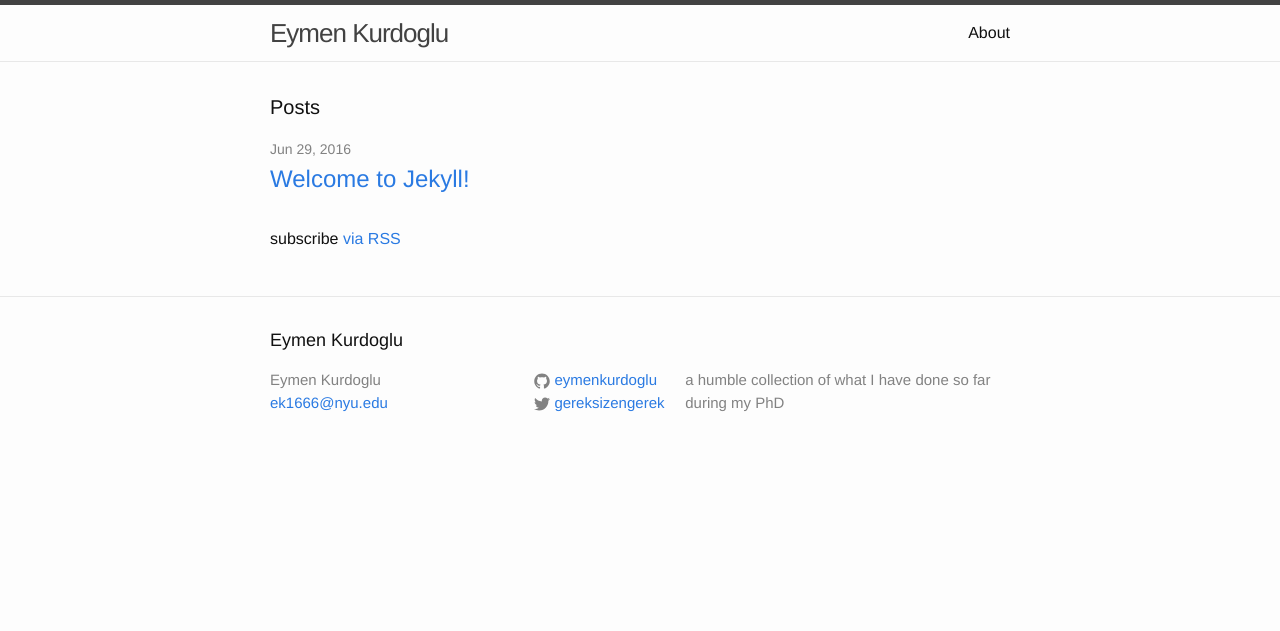
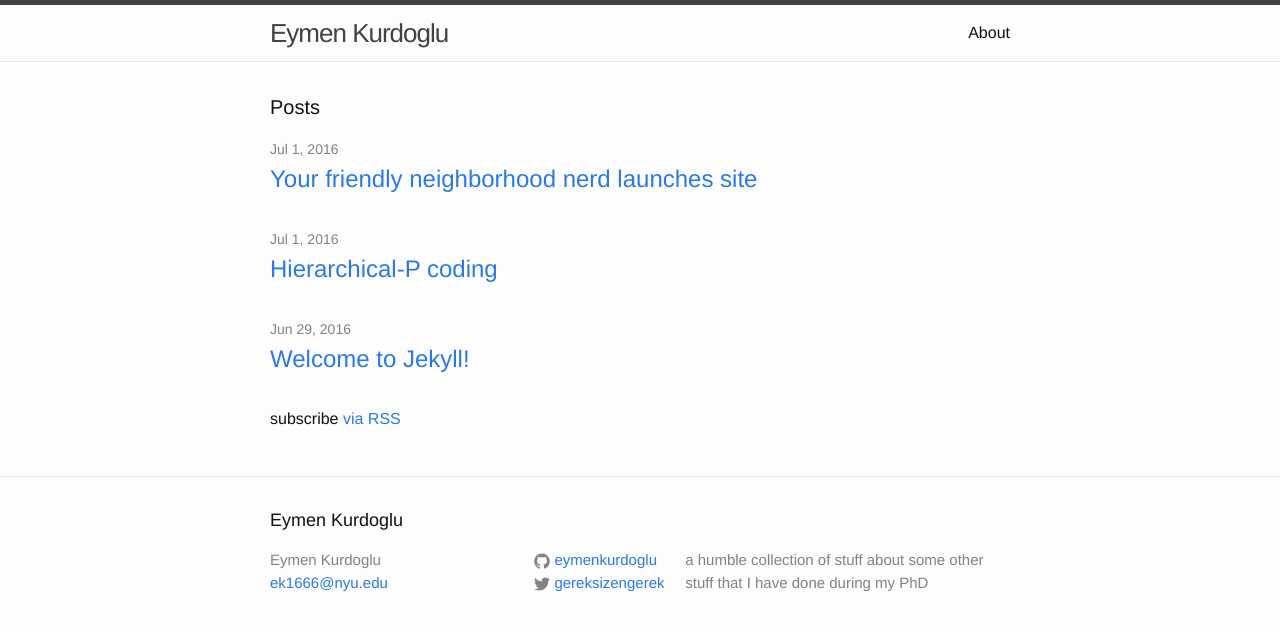
Before and after one commit to eymenkurdoglu/eymenkurdoglu.github.io, a Jekyll site: the page built from index.html, in a window 1280 px wide. Shown: the top 631 px of the page. Built offline with Jekyll 4.4.1, drawn with Linux system fonts in a browser that asks for light colours.

```diff
--- a/_config.yml
+++ b/_config.yml
@@ -9,7 +9,7 @@
 title: Eymen Kurdoglu
 email: ek1666@nyu.edu
 description: > # this means to ignore newlines until "baseurl:"
- a humble collection of what I have done so far during my PhD
+ a humble collection of stuff about some other stuff that I have done during my PhD
 baseurl: "" # the subpath of your site, e.g. /blog
 url: "https://eymenkurdoglu.github.io" # the base hostname & protocol for your site
 twitter_username: gereksizengerek
```
Also changed, not shown: _posts/2016-07-01-hierp-one.md (added, +8 -0 lines), _posts/2016-07-01-site-launched.md (added, +7 -0 lines), _pics/hP.png (added).
